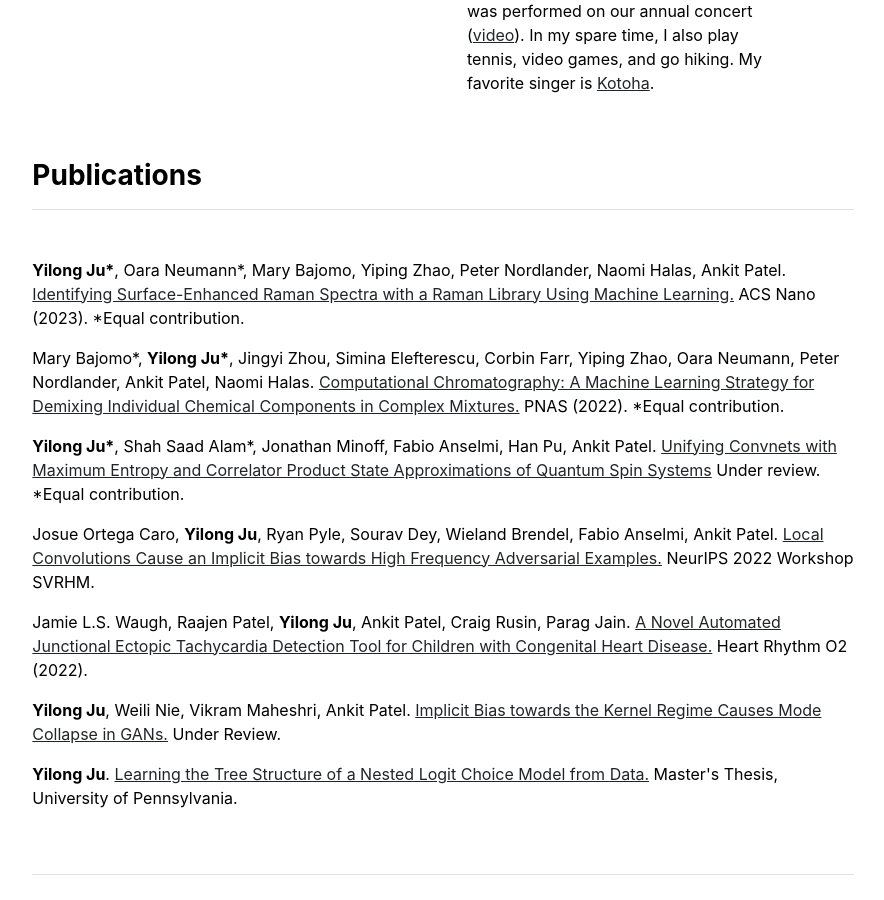
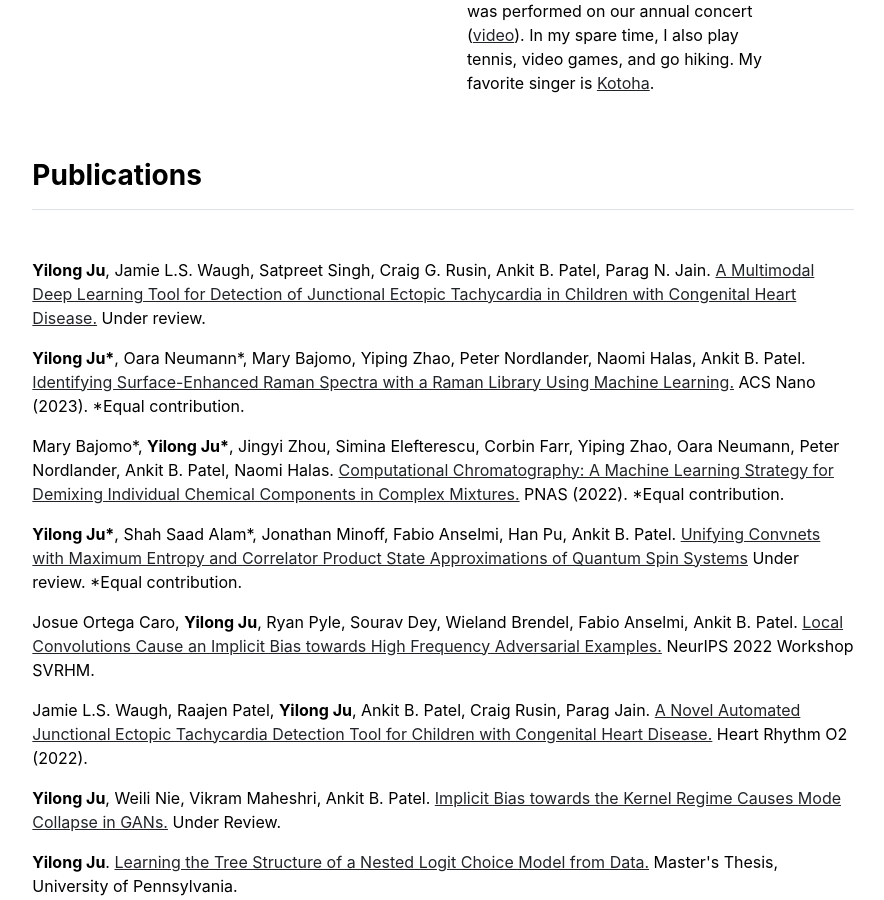
Before and after one commit to YilongJu/yilongju.github.io, a Jekyll site: the page built from index.md, in a window 1280 px wide and 900 px high, scrolled down 1354 px. Shown: the whole window, without its empty margins (197-1081 px from the left). Built offline with Jekyll 4.4.1, drawn with Linux system fonts in a browser that asks for light colours.

Commit message:
Update publications.yml

```diff
--- a/_data/publications.yml
+++ b/_data/publications.yml
@@ -1,10 +1,11 @@
 featured:
-- {name: '<b>Yilong Ju*</b>, Oara Neumann*, Mary Bajomo, Yiping Zhao, Peter Nordlander, Naomi Halas, Ankit Patel.', title: 'Identifying Surface-Enhanced Raman Spectra with a Raman Library Using Machine Learning.', venue: 'ACS Nano (2023). *Equal contribution.', url: 'https://pubs.acs.org/doi/abs/10.1021/acsnano.3c05510'}
-- {name: 'Mary Bajomo*, <b>Yilong Ju*</b>, Jingyi Zhou, Simina Elefterescu, Corbin Farr, Yiping Zhao, Oara Neumann, Peter Nordlander, Ankit Patel, Naomi Halas.', title: 'Computational Chromatography: A Machine Learning Strategy for Demixing Individual Chemical Components in Complex Mixtures.', venue: 'PNAS (2022). *Equal contribution.', url: 'https://www.pnas.org/doi/10.1073/pnas.2211406119'}
-- {name: '<b>Yilong Ju*</b>, Shah Saad Alam*, Jonathan Minoff, Fabio Anselmi, Han Pu, Ankit Patel.', title: 'Unifying Convnets with Maximum Entropy and Correlator Product State Approximations of Quantum Spin Systems', venue: 'Under review. *Equal contribution.', url: 'http://arxiv.org/abs/2210.00692'}
-- {name: 'Josue Ortega Caro, <b>Yilong Ju</b>, Ryan Pyle, Sourav Dey, Wieland Brendel, Fabio Anselmi, Ankit Patel.', title: 'Local Convolutions Cause an Implicit Bias towards High Frequency Adversarial Examples.', venue: 'NeurIPS 2022 Workshop SVRHM.', url: 'https://arxiv.org/abs/2006.11440'}
-- {name: 'Jamie L.S. Waugh, Raajen Patel, <b>Yilong Ju</b>, Ankit Patel, Craig Rusin, Parag Jain.', title: 'A Novel Automated Junctional Ectopic Tachycardia Detection Tool for Children with Congenital Heart Disease.', venue: 'Heart Rhythm O2 (2022).', url: 'https://doi.org/10.1016/j.hroo.2022.02.014'}
-- {name: '<b>Yilong Ju</b>, Weili Nie, Vikram Maheshri, Ankit Patel.', title: 'Implicit Bias towards the Kernel Regime Causes Mode Collapse in GANs.', venue: 'Under Review.', url: '/assets/7785_implicit_bias_towards_the_kern.pdf'}
+- {name: '<b>Yilong Ju</b>, Jamie L.S. Waugh, Satpreet Singh, Craig G. Rusin, Ankit B. Patel, Parag N. Jain.', title: 'A Multimodal Deep Learning Tool for Detection of Junctional Ectopic Tachycardia in Children with Congenital Heart Disease.', venue: 'Under review.', url: ''}
+- {name: '<b>Yilong Ju*</b>, Oara Neumann*, Mary Bajomo, Yiping Zhao, Peter Nordlander, Naomi Halas, Ankit B. Patel.', title: 'Identifying Surface-Enhanced Raman Spectra with a Raman Library Using Machine Learning.', venue: 'ACS Nano (2023). *Equal contribution.', url: 'https://pubs.acs.org/doi/abs/10.1021/acsnano.3c05510'}
+- {name: 'Mary Bajomo*, <b>Yilong Ju*</b>, Jingyi Zhou, Simina Elefterescu, Corbin Farr, Yiping Zhao, Oara Neumann, Peter Nordlander, Ankit B. Patel, Naomi Halas.', title: 'Computational Chromatography: A Machine Learning Strategy for Demixing Individual Chemical Components in Complex Mixtures.', venue: 'PNAS (2022). *Equal contribution.', url: 'https://www.pnas.org/doi/10.1073/pnas.2211406119'}
+- {name: '<b>Yilong Ju*</b>, Shah Saad Alam*, Jonathan Minoff, Fabio Anselmi, Han Pu, Ankit B. Patel.', title: 'Unifying Convnets with Maximum Entropy and Correlator Product State Approximations of Quantum Spin Systems', venue: 'Under review. *Equal contribution.', url: 'http://arxiv.org/abs/2210.00692'}
+- {name: 'Josue Ortega Caro, <b>Yilong Ju</b>, Ryan Pyle, Sourav Dey, Wieland Brendel, Fabio Anselmi, Ankit B. Patel.', title: 'Local Convolutions Cause an Implicit Bias towards High Frequency Adversarial Examples.', venue: 'NeurIPS 2022 Workshop SVRHM.', url: 'https://arxiv.org/abs/2006.11440'}
+- {name: 'Jamie L.S. Waugh, Raajen Patel, <b>Yilong Ju</b>, Ankit B. Patel, Craig Rusin, Parag Jain.', title: 'A Novel Automated Junctional Ectopic Tachycardia Detection Tool for Children with Congenital Heart Disease.', venue: 'Heart Rhythm O2 (2022).', url: 'https://doi.org/10.1016/j.hroo.2022.02.014'}
+- {name: '<b>Yilong Ju</b>, Weili Nie, Vikram Maheshri, Ankit B. Patel.', title: 'Implicit Bias towards the Kernel Regime Causes Mode Collapse in GANs.', venue: 'Under Review.', url: '/assets/7785_implicit_bias_towards_the_kern.pdf'}
 - {name: '<b>Yilong Ju</b>.', title: 'Learning the Tree Structure of a Nested Logit Choice Model from Data.', venue: "Master's Thesis, University of Pennsylvania.", url: '/assets/masters_thesis_yilong_ju.pdf'}
 index:
 # - {name: 'Testing General Relativity with Present and Future Astrophysical Observations. Emanuele Berti (Mississippi U. and Lisbon, CENTRA), Enrico Barausse (Paris, Inst. Astrophys. and Paris U., VI-VII), Vitor Cardoso (Lisbon, IST and Perimeter Inst. Theor. Phys. and Lisbon, CENTRA), Leonardo Gualtieri (Rome U. and INFN, Rome), Paolo Pani (Rome U. and INFN, Rome and Lisbon, IST and Lisbon, CENTRA) et al.', url: '/publications/1501.07274.pdf'}
```
